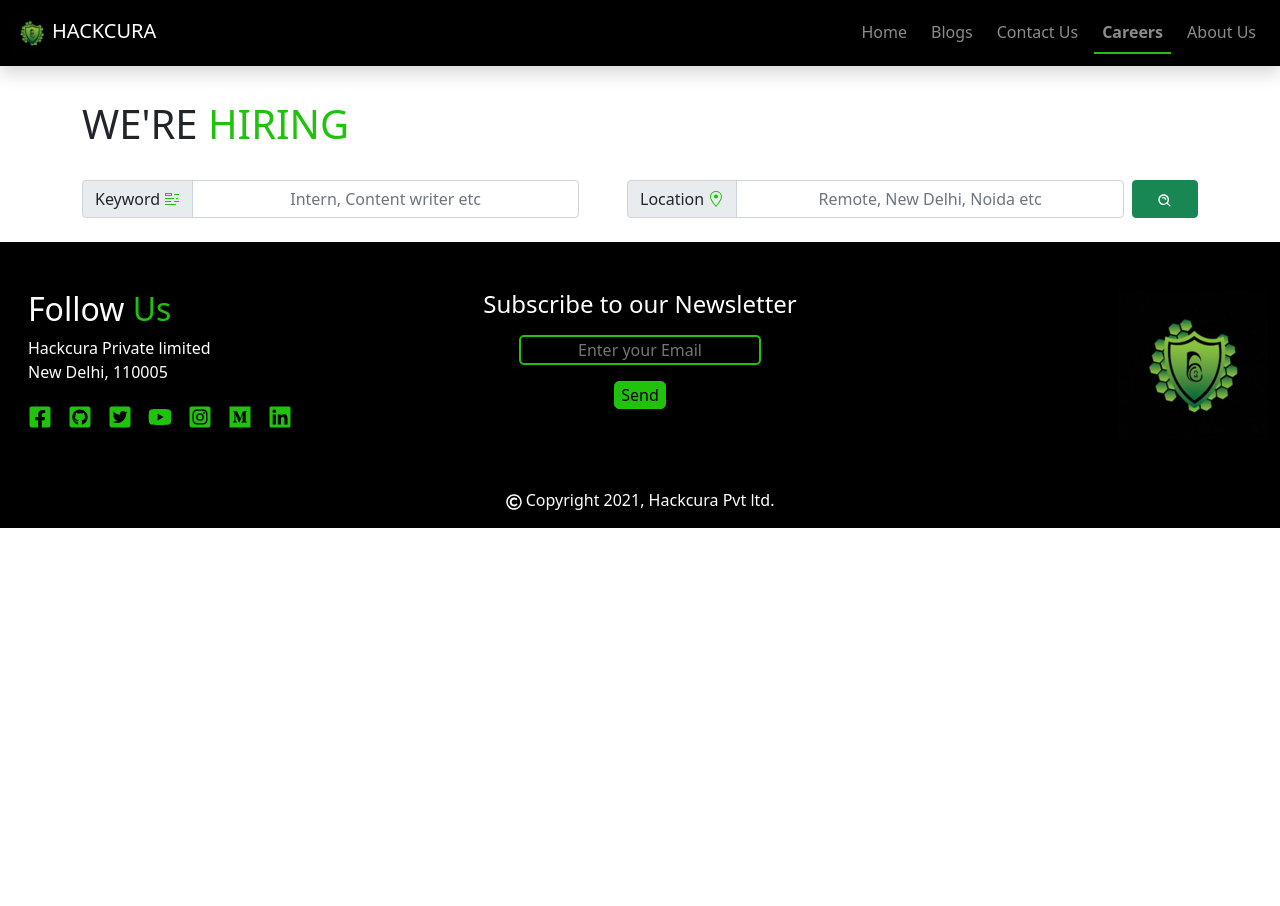
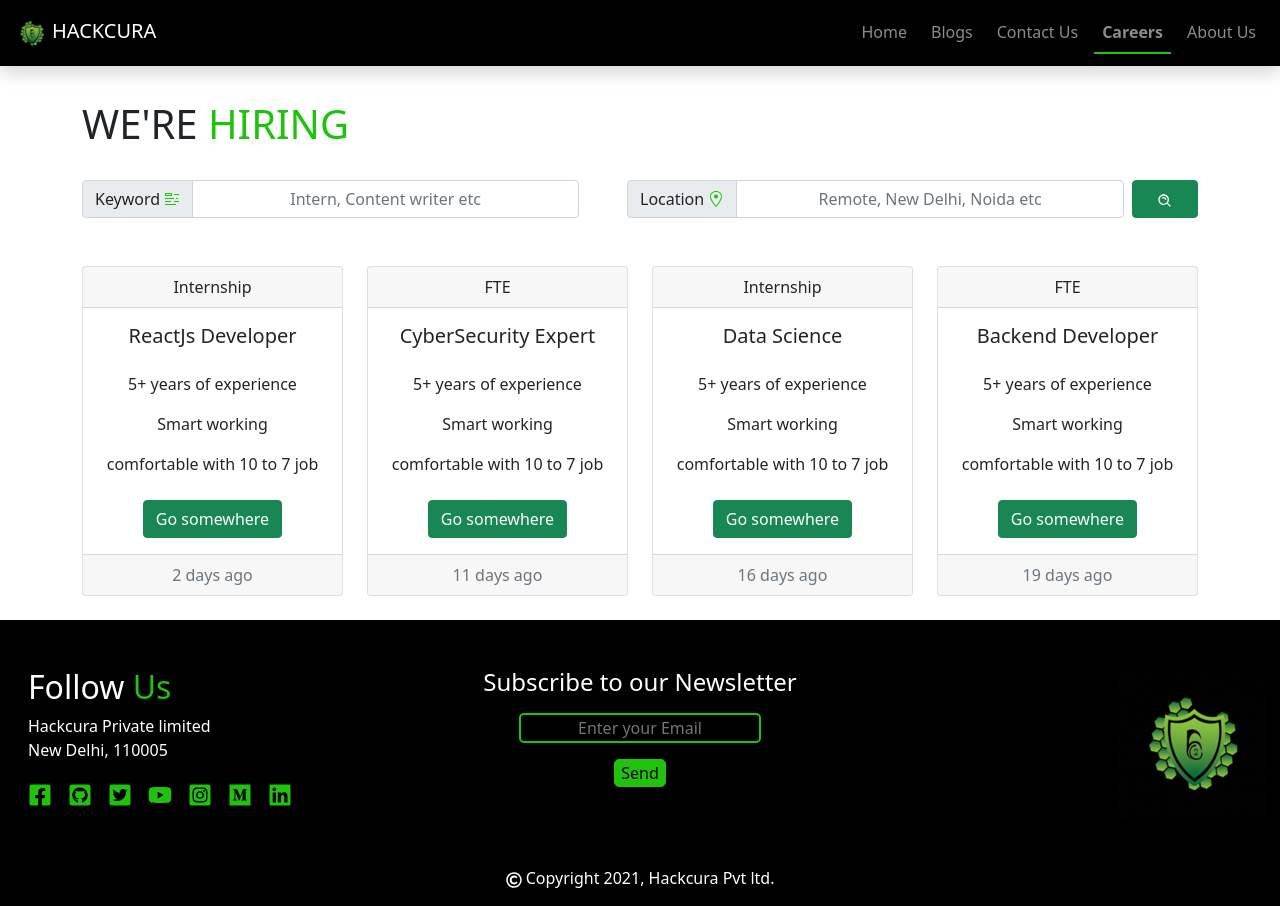
Before and after one commit to anamika2000/Hackcura, a React (Create React App) app: page /career in a window 1280 px wide. Before the commit the page ends 800 px from the top, so only its background shows below. Built offline with nearby package versions, Linux system fonts and the light colour scheme; a web font is replaced by a local one.

Commit message:
Added cards

```diff
--- a/src/components/Career.js
+++ b/src/components/Career.js
@@ -3,6 +3,10 @@ import './style/Career.css';
 import { BiSearchAlt } from "react-icons/bi";
 import { VscSymbolKeyword } from "react-icons/vsc";
 import { GoLocation } from "react-icons/go";
+import { NavLink } from 'react-router-dom';
+
+
+// sample data for jobs:
 
 
 
@@ -16,17 +20,100 @@ const Career = () => {
         </div>
         <div className="row my-4">
             <form className="d-lg-flex text-center">
-                <div class="input-group">
-                    <span class="input-group-text">Keyword<VscSymbolKeyword className="ms-1" style={{color:"#20C20E"}}/></span>
-                    <input type="text" aria-label="First name" class="form-control text-center" placeholder="Intern, Content writer etc"/>
+                <div className="input-group">
+                    <span className="input-group-text">Keyword<VscSymbolKeyword className="ms-1" style={{color:"#20C20E"}}/></span>
+                    <input type="text" aria-label="First name" className="form-control text-center" placeholder="Intern, Content writer etc"/>
                 </div>
-                <div class="input-group ms-lg-5 mt-lg-0 mt-3">
-                    <span class="input-group-text">Location <GoLocation className="ms-1" style={{color:"#20C20E"}}/></span>
-                    <input type="text" aria-label="First name" class="form-control text-center" placeholder="Remote, New Delhi, Noida etc"/>
+                <div className="input-group ms-lg-5 mt-lg-0 mt-3">
+                    <span className="input-group-text">Location <GoLocation className="ms-1" style={{color:"#20C20E"}}/></span>
+                    <input type="text" aria-label="First name" className="form-control text-center" placeholder="Remote, New Delhi, Noida etc"/>
                 </div>
-                <button class="btn btn-success ms-lg-2 mt-2 mt-lg-0 ps-4 pe-4"><BiSearchAlt/></button>
+                <button className="btn btn-success ms-lg-2 mt-2 mt-lg-0 ps-4 pe-4"><BiSearchAlt/></button>
             </form>
         </div>
+        <div className="row">
+            <div className="col-lg-3 col-10 mx-auto my-lg-4 my-3">
+                <div className="card text-center">
+                    <div className="card-header">
+                        Internship
+                    </div>
+                    <div className="card-body">
+                        <h5 className="card-title">ReactJs Developer</h5>
+                        <div className="card-text my-4">
+                            <p>5+ years of experience</p>
+                            <p>Smart working</p>
+                            <p>comfortable with 10 to 7 job</p>
+                        </div>
+                        <NavLink to="/contactus" className="btn btn-success">Go somewhere</NavLink>
+                    </div>
+                    <div className="card-footer text-muted">
+                        2 days ago
+                    </div>
+                </div>
+
+            </div>
+            <div className="col-lg-3 col-10 mx-auto my-lg-4 my-3">
+                <div className="card text-center">
+                    <div className="card-header">
+                        FTE
+                    </div>
+                    <div className="card-body">
+                        <h5 className="card-title">CyberSecurity Expert</h5>
+                        <div className="card-text my-4">
+                            <p>5+ years of experience</p>
+                            <p>Smart working</p>
+                            <p>comfortable with 10 to 7 job</p>
+                        </div>
+                        <NavLink to="/contactus" className="btn btn-success">Go somewhere</NavLink>
+                    </div>
+                    <div className="card-footer text-muted">
+                        11 days ago
+                    </div>
+                </div>
+
+            </div>
+            <div className="col-lg-3 col-10 mx-auto my-lg-4 my-3">
+                <div className="card text-center">
+                    <div className="card-header">
+                        Internship
+                    </div>
+                    <div className="card-body">
+                        <h5 className="card-title">Data Science</h5>
+                        <div className="card-text my-4">
+                            <p>5+ years of experience</p>
+                            <p>Smart working</p>
+                            <p>comfortable with 10 to 7 job</p>
+                        </div>
+                        <NavLink to="/contactus" className="btn btn-success">Go somewhere</NavLink>
+                    </div>
+                    <div className="card-footer text-muted">
+                        16 days ago
+                    </div>
+                </div>
+
+            </div>
+            <div className="col-lg-3 col-10 mx-auto my-lg-4 my-3">
+                <div className="card text-center">
+                    <div className="card-header">
+                        FTE
+                    </div>
+                    <div className="card-body">
+                        <h5 className="card-title">Backend Developer</h5>
+                        <div className="card-text my-4">
+                            <p>5+ years of experience</p>
+                            <p>Smart working</p>
+                            <p>comfortable with 10 to 7 job</p>
+                        </div>
+                        <NavLink to="/contactus" className="btn btn-success">Go somewhere</NavLink>
+                    </div>
+                    <div className="card-footer text-muted">
+                        19 days ago
+                    </div>
+                </div>
+
+            </div>
+        </div>
+
 
     </section>
    )
```
